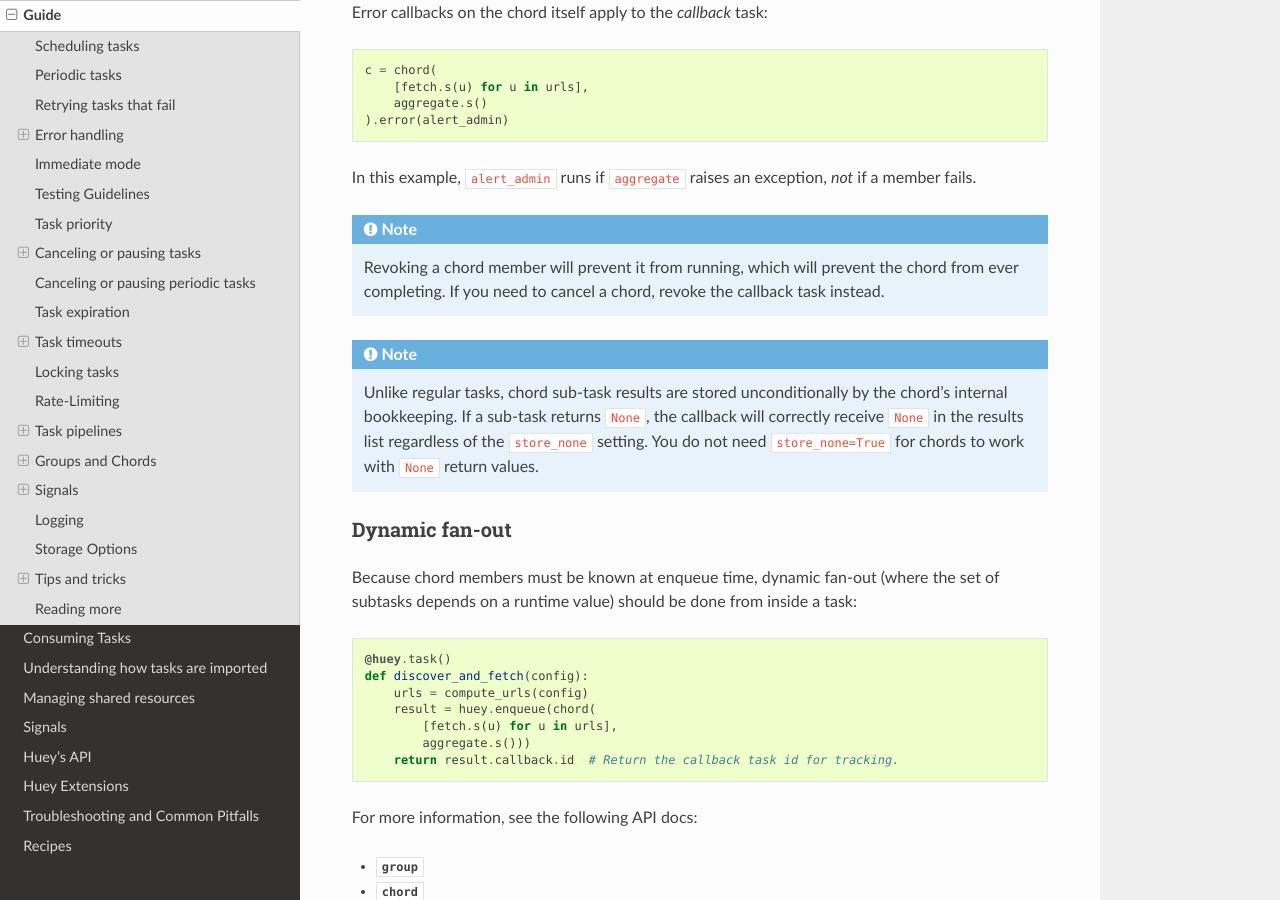
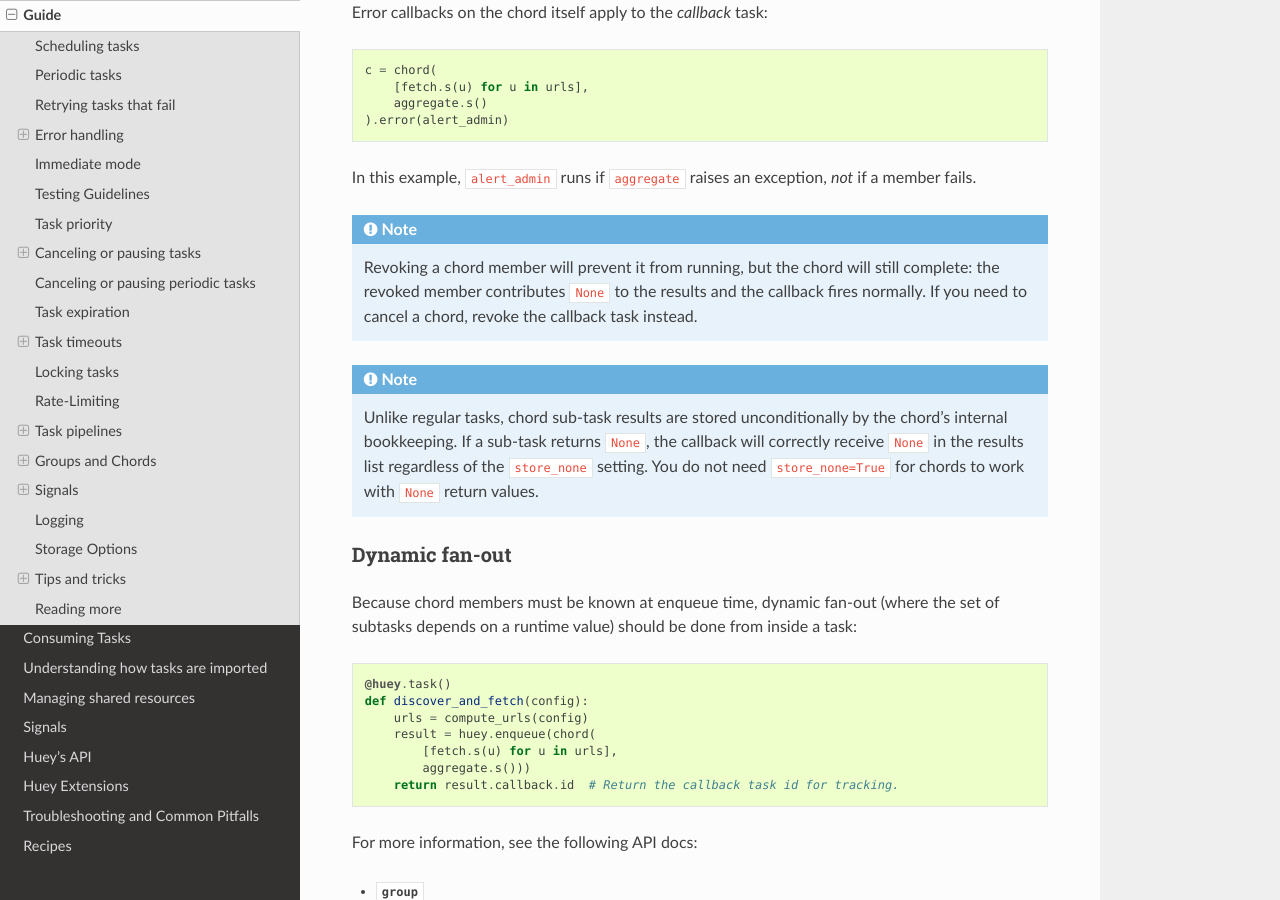
Before and after one commit to coleifer/huey, a Sphinx documentation site: the page built from docs/guide.rst, in a window 1280 px wide and 900 px high, scrolled down 27538 px. Built offline with Sphinx 7.4.7 and the Read the Docs theme 3.1.0, drawn with Linux system fonts in a browser that asks for light colours.

Commit message:
Fix note about chord completion

```diff
--- a/docs/guide.rst
+++ b/docs/guide.rst
@@ -1485,9 +1485,10 @@ In this example, ``alert_admin`` runs if ``aggregate`` raises an exception,
 *not* if a member fails.
 
 .. note::
-    Revoking a chord member will prevent it from running, which will prevent
-    the chord from ever completing. If you need to cancel a chord, revoke the
-    callback task instead.
+    Revoking a chord member will prevent it from running, but the chord will
+    still complete: the revoked member contributes ``None`` to the results
+    and the callback fires normally. If you need to cancel a chord, revoke
+    the callback task instead.
 
 .. note::
     Unlike regular tasks, chord sub-task results are stored unconditionally
```
